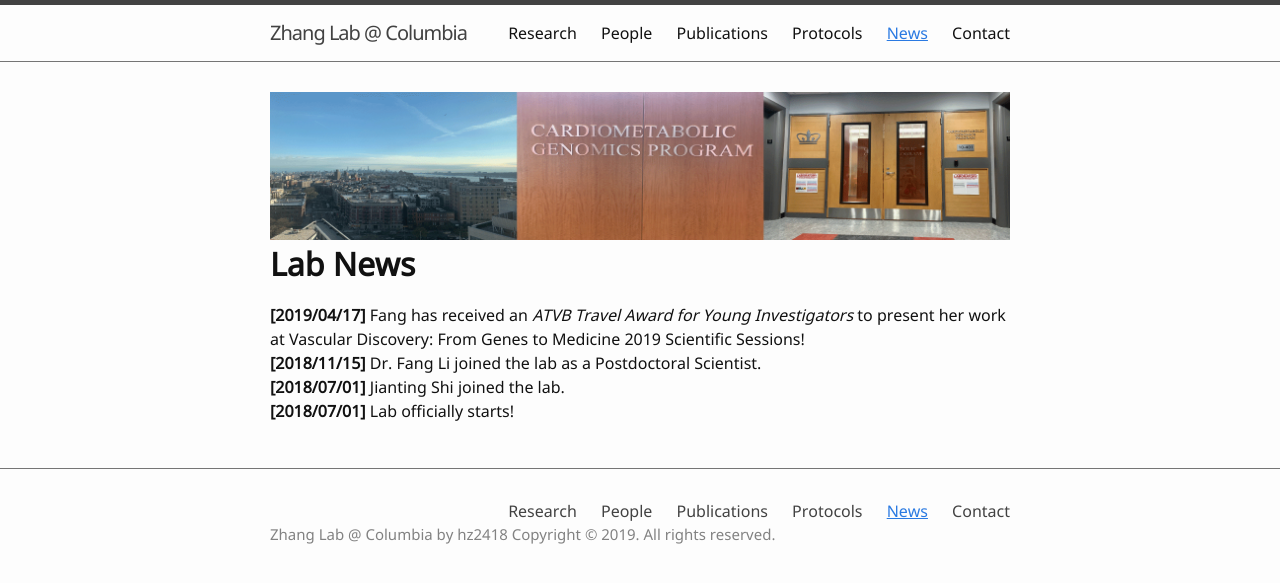
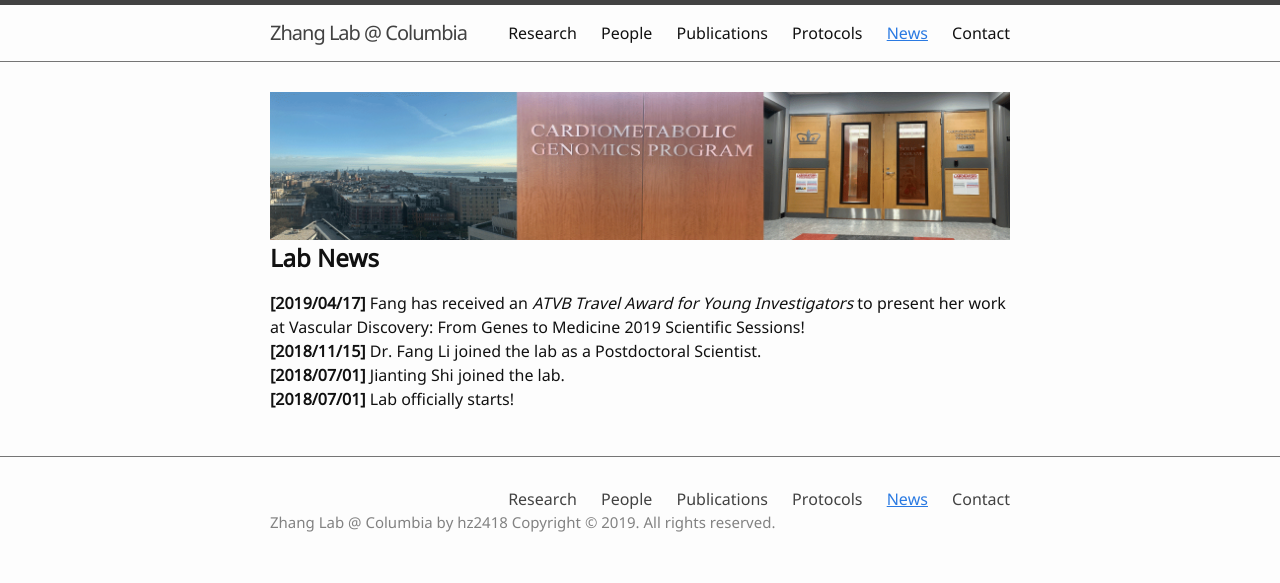
Before and after one commit to hanruizhang/zhanglab, a Jekyll site: the page built from 5_News.md, in a window 1280 px wide. Shown: the top 583 px of the page. Built offline with Jekyll 4.4.1, drawn with Linux system fonts in a browser that asks for light colours.

Commit message:
Update 5_News.md

```diff
--- a/5_News.md
+++ b/5_News.md
@@ -6,7 +6,8 @@ nav: true
   <img src="{{ '/images/News.gif' | absolute_url }}" alt="News" >
 </div>
 
-# **Lab News**
+
+## **Lab News**
 **[2019/04/17]**  Fang has received an _ATVB Travel Award for Young Investigators_ to present her work at Vascular Discovery: From Genes to Medicine 2019 Scientific Sessions!
 **[2018/11/15]**  Dr. Fang Li joined the lab as a Postdoctoral Scientist.
 **[2018/07/01]**  Jianting Shi joined the lab.
```
